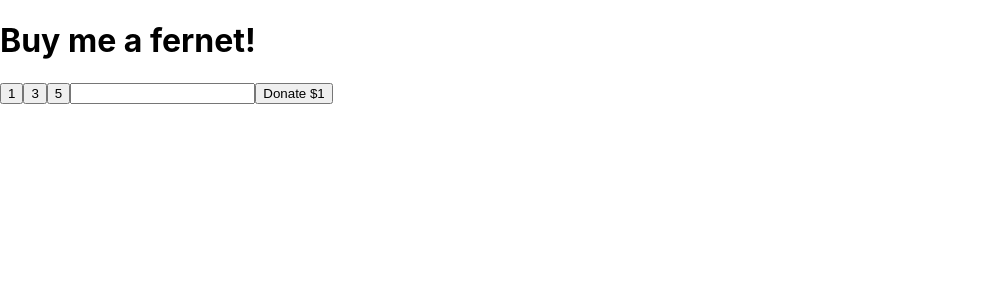
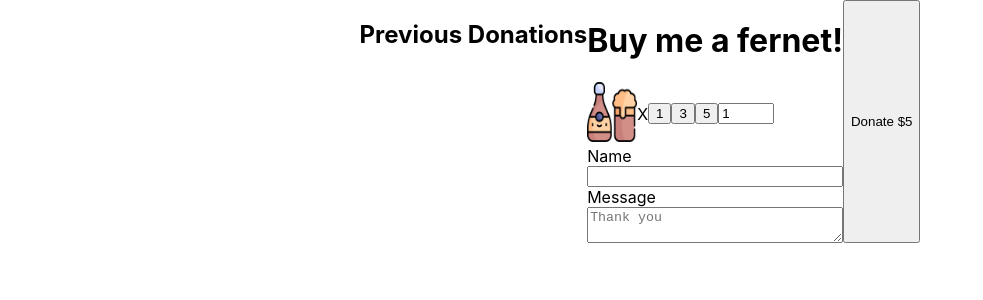
Before and after one commit to modestsp/buy-me-a-fernet, a Next.js app: page / in a window 1280 px wide. Shown: the top 300 px of the page, without its empty margins (0-983 px from the left). Built offline with nearby package versions, Linux system fonts and the light colour scheme; no server answers.

Commit message:
added stripe checkout handler function

```diff
--- a/app/page.tsx
+++ b/app/page.tsx
@@ -1,18 +1,59 @@
-import Image from "next/image";
-import { useState } from "react";
-import styles from "./page.module.css";
+'use client';
+
+import { useState } from 'react';
+import { DONATION_IN_CENTS, MAX_DONATION_IN_CENTS } from '../config';
+import Image from 'next/image';
+import styles from './page.module.css';
+import { useRouter } from 'next/navigation';
 
 export default function Home() {
+	const router = useRouter();
 	const [error, setError] = useState(null);
 	const [quantity, setQuantity] = useState(1);
-	const [name, setName] = useState("");
-	const [message, setMessage] = useState("");
+	const [name, setName] = useState('');
+	const [message, setMessage] = useState('');
 
 	const presets = [1, 3, 5];
 
+	async function handlerCheckout() {
+		setError(null);
+		const response = await fetch('/api/checkout', {
+			method: 'POST',
+			headers: {
+				'Content-Type': 'application/json',
+			},
+			body: JSON.stringify({
+				quantity,
+				name,
+				message,
+			}),
+		});
+
+		const res = await response.json();
+
+		if (res.url) {
+			const url = res.url;
+			router.push(url);
+		}
+
+		if (res.error) {
+			setError(res.error);
+		}
+	}
+
 	return (
+		<main className={styles.mainContainer}>
+			<div>
+				<h2>Previous Donations</h2>
+			</div>
 			<div>
 				<h1>Buy me a fernet!</h1>
+				{error && <div>{error}</div>}
+				<div className={styles.quantityContainer}>
+					<span>
+						<Image src="/fernet.png" width="50" height="60" alt="fernet" />
+					</span>
+					<span>X</span>
 					{presets.map((preset) => {
 						return (
 							<button key={preset} onClick={() => setQuantity(preset)}>
@@ -23,11 +64,33 @@ export default function Home() {
 					<input
 						type="number"
 						onChange={(e) => setQuantity(parseFloat(e.target.value))}
+						value={quantity}
+						min={1}
+						max={MAX_DONATION_IN_CENTS / DONATION_IN_CENTS}
+					/>
+				</div>
+				<div className={styles.donationParameters}>
+					<label htmlFor="name">Name</label>
+					<input
+						type="text"
 						name=""
-				id=""
+						id="name"
+						onChange={(e) => setName(e.target.value)}
+						value={name}
 					/>
-
-			<button>Donate ${quantity}</button>
+					<label htmlFor="message">Message</label>
+					<textarea
+						name=""
+						id="message"
+						onChange={(e) => setMessage(e.target.value)}
+						value={message}
+						placeholder="Thank you"
+					/>
 				</div>
+			</div>
+			<button onClick={handlerCheckout}>
+				Donate ${quantity * (DONATION_IN_CENTS / 100)}
+			</button>
+		</main>
 	);
 }
```
Lines whose indentation alone changed are shown as unchanged.
